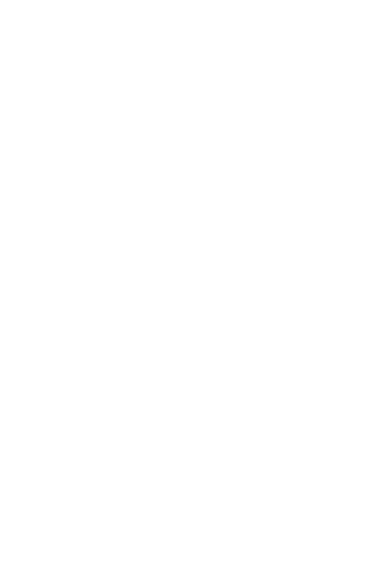
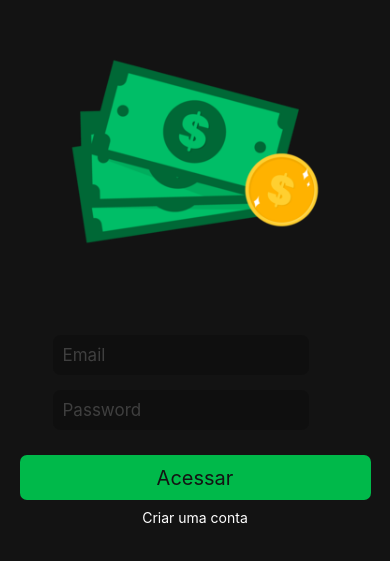
Before and after one commit to MateusSantiagoDev/financas-app, a React Native app: screen / in a window 390 px wide. Shown: the part 163-724 px from the top of the page. Built offline with nearby package versions, Linux system fonts and the light colour scheme.

Commit message:
feat: update in app routes

```diff
--- a/src/pages/SignIn/index.tsx
+++ b/src/pages/SignIn/index.tsx
@@ -1,5 +1,6 @@
 import { useState } from "react";
 import { Platform } from "react-native";
+import { useNavigation } from '@react-navigation/native';
 import {
   Background,
   Container,
@@ -15,10 +16,13 @@
 export function SignIn() {
   const [email, setEmail] = useState<string>("");
   const [password, setPassword] = useState<string>("");
+  const navigation = useNavigation<any>();
 
   function handleSignIn() {}
 
-  function handleRoute() {}
+  function handleRoute() {
+    navigation.navigate("SignUp");
+  }
 
   return (
     <Background>
--- a/src/routes/index.tsx
+++ b/src/routes/index.tsx
@@ -3,6 +3,6 @@
 
 export function Routes() {
     return (
-        <AppRouter/>
+        <AuthRoutes/>
     )
 }
```
Also changed, not shown: App.tsx (+5 -3 lines).
